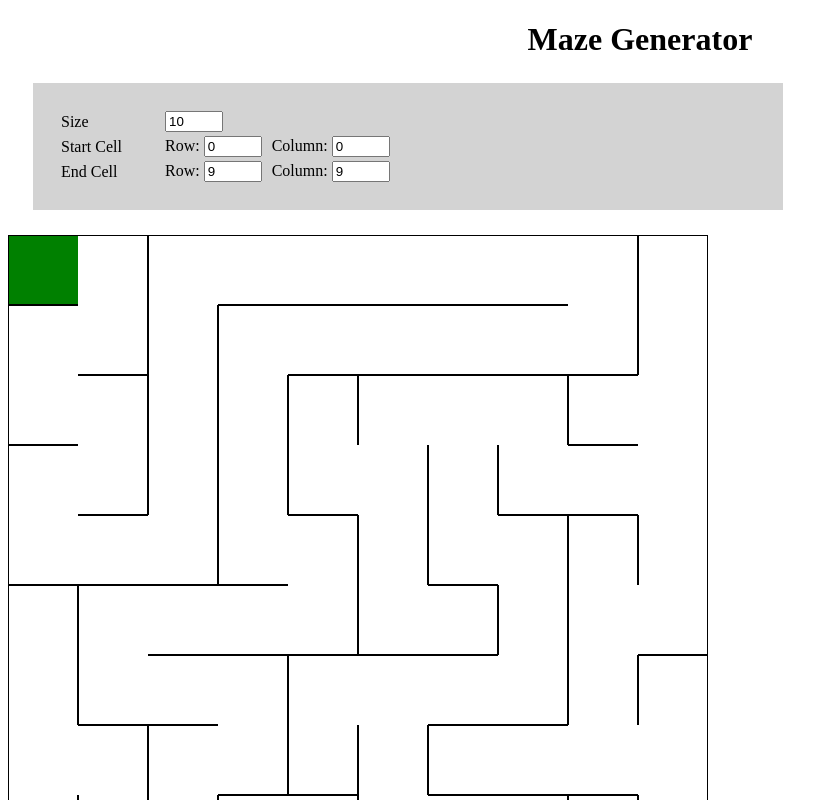
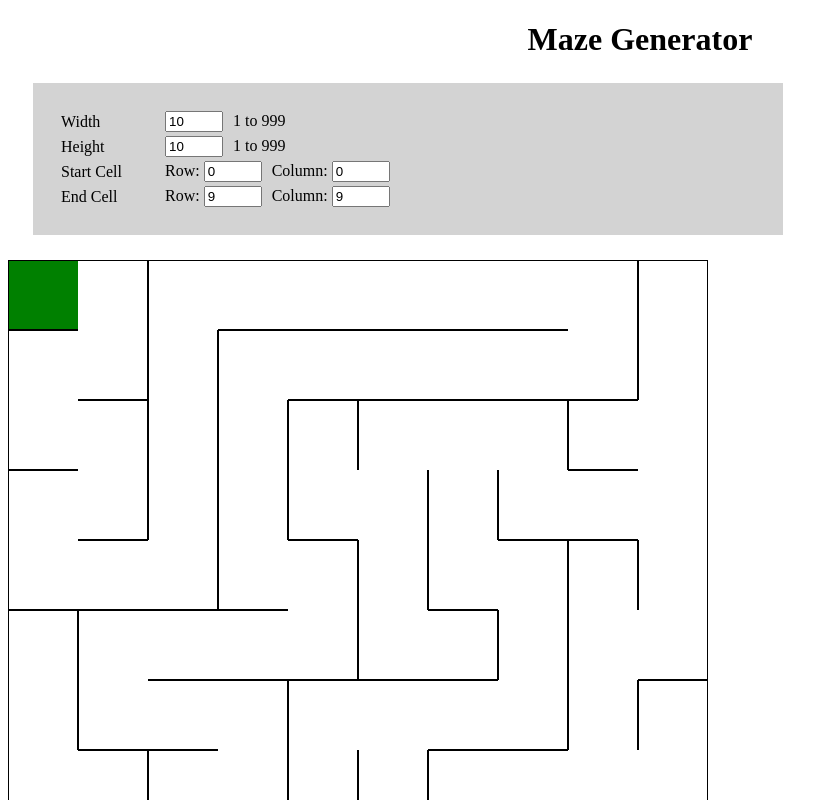
Before and after one commit to nsdigirolamo/maze-gen, a React (Vite) app: page / in a window 1280 px wide. Shown: the top 800 px of the page, without its empty margins (0-838 px from the left). Built offline with nearby package versions, Linux system fonts and the light colour scheme.

Commit message:
Expanded menu options

```diff
--- a/src/App.tsx
+++ b/src/App.tsx
@@ -4,51 +4,62 @@ import Visualizer from "./components/Visualizer";
 import { createIterativeBacktrackingMaze } from "./logic/iterativeBacktracking";
 import Coordinate from "./models/coordinate";
 import CoordinateSelectorTr from "./components/CoordinateSelectorTr";
+import NumberSelectorTr from "./components/NumberSelectorTr";
 
 function App() {
-  const [size, setSize] = useState(10);
+  const [height, setHeight] = useState(10);
+  const [width, setWidth] = useState(10);
   const [start, setStart] = useState<Coordinate>({ row: 0, col: 0 });
-  const [end, setEnd] = useState<Coordinate>({ row: size - 1, col: size - 1 });
+  const [end, setEnd] = useState<Coordinate>({
+    row: height - 1,
+    col: width - 1,
+  });
   const [maze, setMaze] = useState(
-    createIterativeBacktrackingMaze(size, size, start),
+    createIterativeBacktrackingMaze(width, height, start),
   );
 
-  const handleSize = (newSize: number) => {
-    setSize(newSize <= 0 ? 1 : newSize);
-  };
-
   useEffect(() => {
-    setMaze(createIterativeBacktrackingMaze(size, size, start));
-  }, [size]);
+    setMaze(createIterativeBacktrackingMaze(width, height, start));
+    setStart({
+      row: Math.min(start.row, height - 1),
+      col: Math.min(start.col, width - 1),
+    });
+    setEnd({
+      row: Math.min(end.row, height - 1),
+      col: Math.min(end.col, width - 1),
+    });
+  }, [width, height]);
 
   return (
     <>
       <h1 style={{ textAlign: "center" }}>Maze Generator</h1>
       <table className="menu">
-        <tr>
-          <td className="label">Size</td>
-          <td>
-            <input
-              type="number"
-              onChange={(event) => handleSize(+event.target.value)}
-              value={"" + size}
+        <tbody>
+          <NumberSelectorTr
+            label="Width"
+            initialValue={width}
+            onChange={setWidth}
           />
-          </td>
-        </tr>
+          <NumberSelectorTr
+            label="Height"
+            initialValue={height}
+            onChange={setHeight}
+          />
           <CoordinateSelectorTr
+            label="Start Cell"
             initialValue={start}
             onChange={setStart}
-          width={size}
-          height={size}
-          label="Start Cell"
+            maxRowValue={height}
+            maxColValue={width}
           />
           <CoordinateSelectorTr
+            label="End Cell"
             initialValue={end}
             onChange={setEnd}
-          width={size}
-          height={size}
-          label="End Cell"
+            maxRowValue={height}
+            maxColValue={width}
           />
+        </tbody>
       </table>
       <Visualizer
         width={Math.floor(window.innerHeight - 100)}
--- a/src/components/CoordinateSelectorTr.tsx
+++ b/src/components/CoordinateSelectorTr.tsx
@@ -2,19 +2,19 @@ import { useEffect, useState } from "react";
 import Coordinate from "../models/coordinate";
 
 interface CoordinateSelectorTrProps {
+  label: string;
   initialValue: Coordinate;
-  onChange: (newCoordinate: Coordinate) => void;
-  width: number;
-  height: number;
-  label: string;
+  onChange: (newValue: Coordinate) => void;
+  maxRowValue: number;
+  maxColValue: number;
 }
 
 function CoordinateSelectorTr(props: CoordinateSelectorTrProps) {
   const [coordinate, setCoordinate] = useState<Coordinate>(props.initialValue);
-  const handleStart = (newRow: number, newCol: number) => {
+  const handleChange = (newRow: number, newCol: number) => {
     setCoordinate({
-      row: Math.min(Math.max(newRow, 0), props.height - 1),
-      col: Math.min(Math.max(newCol, 0), props.width - 1),
+      row: Math.min(Math.max(newRow, 0), props.maxRowValue - 1),
+      col: Math.min(Math.max(newCol, 0), props.maxColValue - 1),
     });
   };
 
@@ -29,13 +29,17 @@ function CoordinateSelectorTr(props: CoordinateSelectorTrProps) {
         <span>Row: </span>
         <input
           type="number"
-          onChange={(event) => handleStart(+event.target.value, coordinate.col)}
+          onChange={(event) =>
+            handleChange(+event.target.value, coordinate.col)
+          }
           value={"" + coordinate.row}
         />
         <span>Column: </span>
         <input
           type="number"
-          onChange={(event) => handleStart(coordinate.row, +event.target.value)}
+          onChange={(event) =>
+            handleChange(coordinate.row, +event.target.value)
+          }
           value={"" + coordinate.col}
         />
       </td>
--- /dev/null
+++ b/src/components/NumberSelectorTr.tsx
@@ -0,0 +1,39 @@
+import { useEffect, useState } from "react";
+
+interface NumberSelectorTrProps {
+  label: string;
+  initialValue: number;
+  onChange: (newValue: number) => void;
+  maxValue?: number;
+  minValue?: number;
+}
+
+function NumberSelectorTr(props: NumberSelectorTrProps) {
+  const max = props.maxValue ? props.maxValue : 1000;
+  const min = props.minValue ? props.minValue : 1;
+
+  const [value, setValue] = useState<number>(props.initialValue);
+  const handleChange = (newValue: number) => {
+    setValue(Math.min(Math.max(newValue, min), max - 1));
+  };
+
+  useEffect(() => {
+    props.onChange(value);
+  }, [value]);
+
+  return (
+    <tr>
+      <td className="label">{props.label}</td>
+      <td>
+        <input
+          type="number"
+          onChange={(event) => handleChange(+event.target.value)}
+          value={"" + value}
+        />
+        <span>{min} to {max - 1}</span>
+      </td>
+    </tr>
+  );
+}
+
+export default NumberSelectorTr;
--- a/src/components/Visualizer.tsx
+++ b/src/components/Visualizer.tsx
@@ -11,6 +11,8 @@ interface VisualizerProps {
 }
 
 function Visualizer(props: VisualizerProps) {
+  console.log("render");
+
   const canvasRef = useRef<HTMLCanvasElement>(null);
 
   const width = props.width;
```
Lines whose indentation alone changed are shown as unchanged.
